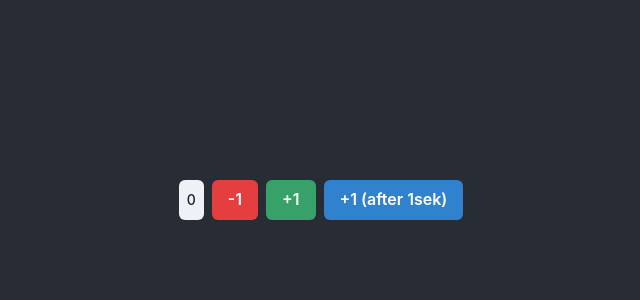
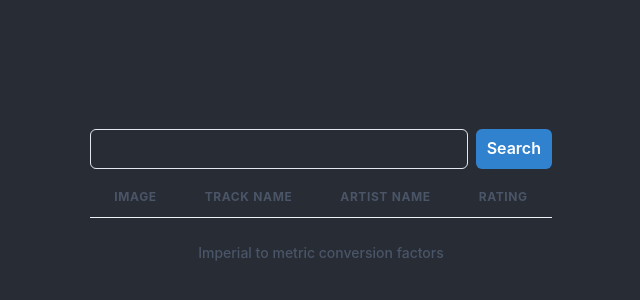
Before and after one commit to maikhel/workshop-itunes-movies, a React (Create React App) app: page / in a window 1280 px wide. Shown: the part 200-500 px from the top of the page, without its empty margins (319-959 px from the left). Built offline with nearby package versions, Linux system fonts and the light colour scheme.

Commit message:
Add itunes with ebooks

```diff
--- a/package.json
+++ b/package.json
@@ -17,7 +17,8 @@
     "react-redux": "^7.2.2",
     "react-scripts": "4.0.1",
     "redux-saga": "^1.1.3",
-    "web-vitals": "^0.2.4"
+    "web-vitals": "^1.1.0",
+    "yup": "^0.32.8"
   },
   "scripts": {
     "start": "react-scripts start",
--- a/src/App.tsx
+++ b/src/App.tsx
@@ -1,11 +1,11 @@
 import styles from './App.module.css';
-import { Counter } from './counter';
+import { Itunes } from './itunes';
 
 function App({ title }: { title: string }) {
     return (
           <div className={styles['App']}>
             <header className={styles['App-header']}>
-              <Counter/>
+              <Itunes/>
             </header>
           </div>
         );
--- a/src/counter/counterSaga.ts
+++ b/src/counter/counterSaga.ts
@@ -1,9 +1,6 @@
-import { ActionCreatorWithPayload, PayloadAction } from '@reduxjs/toolkit';
 import { incCount, incCountDelayed } from './counterSlice';
 import { call, put, takeLatest } from 'redux-saga/effects';
-
-type PayloadActionFromCreator<AC> = AC extends ActionCreatorWithPayload<infer P> ? PayloadAction<P> : unknown;
-
+import { PayloadActionFromCreator } from '../utils';
 
 export async function wait(ms: number){
   return new Promise((resolve) => setTimeout(resolve, ms));
--- /dev/null
+++ b/src/itunes/Itunes.tsx
@@ -0,0 +1,69 @@
+import {
+  Button,
+  Image,
+  Input,
+  Stack,
+  Table,
+  TableCaption,
+  Tbody,
+  Td,
+  Th,
+  Thead,
+  Tr,
+} from '@chakra-ui/react';
+import { useState } from 'react';
+import { useDispatch, useSelector } from 'react-redux';
+import { selectEbooks, Ebook, fetchEbooks } from './itunesSlice';
+
+export function EbookTable({ ebooks }: { ebooks: Ebook[] }) {
+  return (
+    <Table variant="simple">
+      <TableCaption>Imperial to metric conversion factors</TableCaption>
+      <Thead>
+        <Tr>
+          <Th>Image</Th>
+          <Th>Track Name</Th>
+          <Th>Artist Name</Th>
+          <Th>Rating</Th>
+        </Tr>
+      </Thead>
+      <Tbody>
+        {ebooks.map((ebook) => (
+          <Tr key={ebook.trackId}>
+            <Td>
+              <Image src={ebook.artworkUrl100} alt="Segun Adebayo" />
+            </Td>
+            <Td>{ebook.trackName}</Td>
+            <Td>{ebook.artistName}</Td>
+            <Td isNumeric>
+              {ebook.averageUserRating} ({ebook.userRatingCount})
+            </Td>
+          </Tr>
+        ))}
+      </Tbody>
+    </Table>
+  );
+}
+
+export function Itunes() {
+  const ebooks = useSelector(selectEbooks);
+  const dispatch = useDispatch();
+  const [searchTerm, setSearchTerm] = useState('');
+  return (
+    <Stack>
+      <Stack direction="row">
+        <Input
+          value={searchTerm}
+          onChange={(event) => setSearchTerm(event.target.value)}
+        />
+        <Button
+          colorScheme="blue"
+          onClick={() => dispatch(fetchEbooks(searchTerm))}
+        >
+          Search
+        </Button>
+      </Stack>
+      <EbookTable ebooks={ebooks} />
+    </Stack>
+  );
+}
--- /dev/null
+++ b/src/itunes/index.ts
@@ -0,0 +1 @@
+export * from './Itunes';
--- /dev/null
+++ b/src/itunes/itunesSaga.ts
@@ -0,0 +1,46 @@
+import { call, put, takeLatest } from 'redux-saga/effects';
+import * as yup from 'yup';
+import { PayloadActionFromCreator } from '../utils';
+import { fetchEbooks, setEbooks } from './itunesSlice';
+
+const ebookSchema = yup.object({
+  trackId: yup.number().defined(),
+  artworkUrl100: yup.string().defined(),
+  trackName: yup.string().defined(),
+  artistName: yup.string().defined(),
+  formattedPrice: yup.string().defined(),
+  averageUserRating: yup.number().defined(),
+  userRatingCount: yup.number().defined(),
+});
+
+type ApiEbook = yup.InferType<typeof ebookSchema>;
+
+export async function getEbooks(searchTerm: string): Promise<ApiEbook[]> {
+  const response = await fetch(
+    `https://itunes.apple.com/search?term=${encodeURIComponent(
+      searchTerm
+    )}&entity=ebook`
+  );
+  const rawData: any = await response.json();
+  const data = await yup
+    .object({
+      resultCount: yup.number().defined(),
+      results: yup.array(ebookSchema).defined(),
+    })
+    .validate(rawData);
+
+  return data.results;
+}
+
+export function* onFetchEbooks(
+  action: PayloadActionFromCreator<typeof fetchEbooks>
+) {
+  console.log('fetching ebooks for', action.payload);
+  const ebooks: ApiEbook[] = yield call(getEbooks, action.payload);
+  yield put(setEbooks(ebooks));
+  console.log('fetching done');
+}
+
+export function* itunesSaga() {
+  yield takeLatest(fetchEbooks.type, onFetchEbooks);
+}
--- /dev/null
+++ b/src/itunes/itunesSlice.ts
@@ -0,0 +1,33 @@
+import { createSlice, PayloadAction } from '@reduxjs/toolkit';
+import { StoreState } from '../store';
+
+export type Ebook = {
+  trackId: number;
+  artworkUrl100: string;
+  trackName: string;
+  artistName: string;
+  formattedPrice: string;
+  averageUserRating: number;
+  userRatingCount: number;
+};
+
+type ItunesState = {
+  ebooks: Ebook[];
+};
+
+export const itunesSlice = createSlice({
+  name: 'itunes',
+  initialState: {
+    ebooks: [],
+  } as ItunesState,
+  reducers: {
+    fetchEbooks(state, action: PayloadAction<string>) {},
+    setEbooks(state, action: PayloadAction<Ebook[]>) {
+      state.ebooks = action.payload;
+    },
+  },
+});
+
+export const { fetchEbooks, setEbooks } = itunesSlice.actions;
+
+export const selectEbooks = (state: StoreState) => state.itunes.ebooks;
--- a/src/store.ts
+++ b/src/store.ts
@@ -3,18 +3,21 @@
 import { counterSaga } from './counter/counterSaga';
 import createSagaMiddleware from 'redux-saga';
 import { all } from 'redux-saga/effects';
+import { itunesSlice } from './itunes/itunesSlice';
+import { itunesSaga } from './itunes/itunesSaga';
 
 const sagaMiddleware = createSagaMiddleware();
 
 export const store = configureStore({
   reducer: {
     counter: counterSlice.reducer,
+    itunes: itunesSlice.reducer,
   },
   middleware: [sagaMiddleware],
 });
 
 function* rootSaga() {
-  yield all([counterSaga()]);
+  yield all([counterSaga(), itunesSaga()]);
 }
 
 sagaMiddleware.run(rootSaga);
--- /dev/null
+++ b/src/utils.ts
@@ -0,0 +1,7 @@
+import { ActionCreatorWithPayload, PayloadAction } from '@reduxjs/toolkit';
+
+export type PayloadActionFromCreator<AC> = AC extends ActionCreatorWithPayload<
+  infer P
+>
+  ? PayloadAction<P>
+  : unknown;
```
Also changed, not shown: 1 other file (tests, documents, lock files or other folders).
